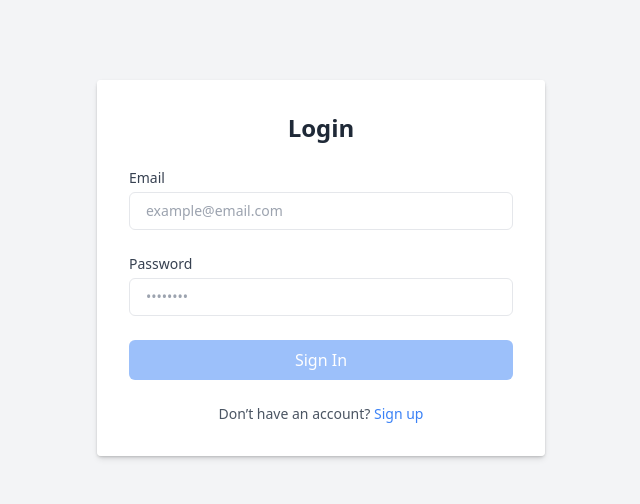
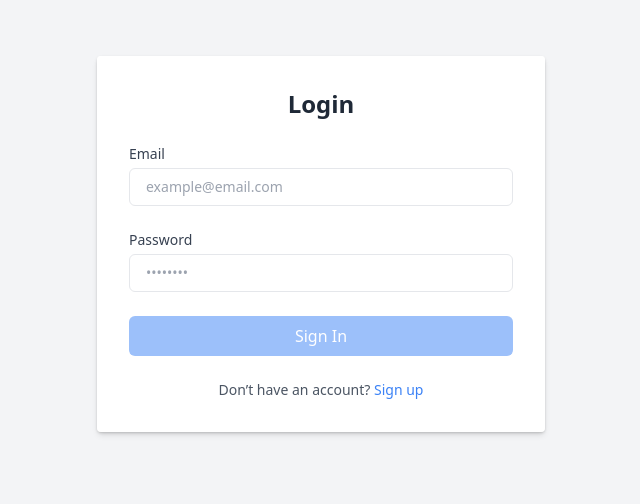
Before and after one commit to sagar-prajapat-coder/chat-app, a React (Vite) app: page / in a window 1280 px wide. Shown: the part 156-660 px from the top of the page, without its empty margins (319-959 px from the left). Built offline with nearby package versions, Linux system fonts and the light colour scheme; no server answers.

Commit message:
Update App.jsx

```diff
--- a/src/App.jsx
+++ b/src/App.jsx
@@ -5,7 +5,7 @@ import AppRoutes from "./routes/Route";
 
 function App() {
   return (
-    <div className="p-6">
+    <div>
        <BrowserRouter>
         <AppRoutes />
         <ToastContainer position="top-right" autoClose={3000} />
```
